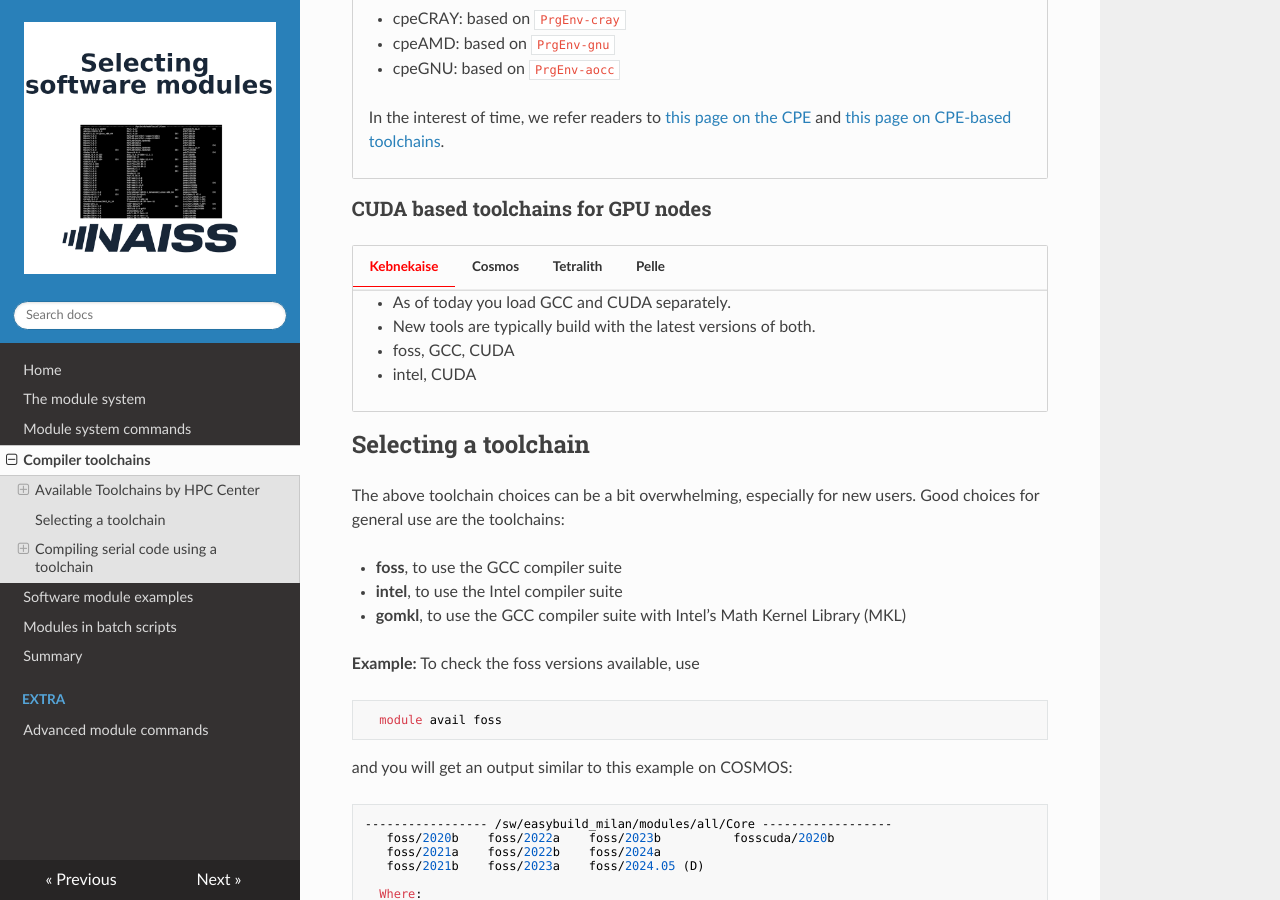
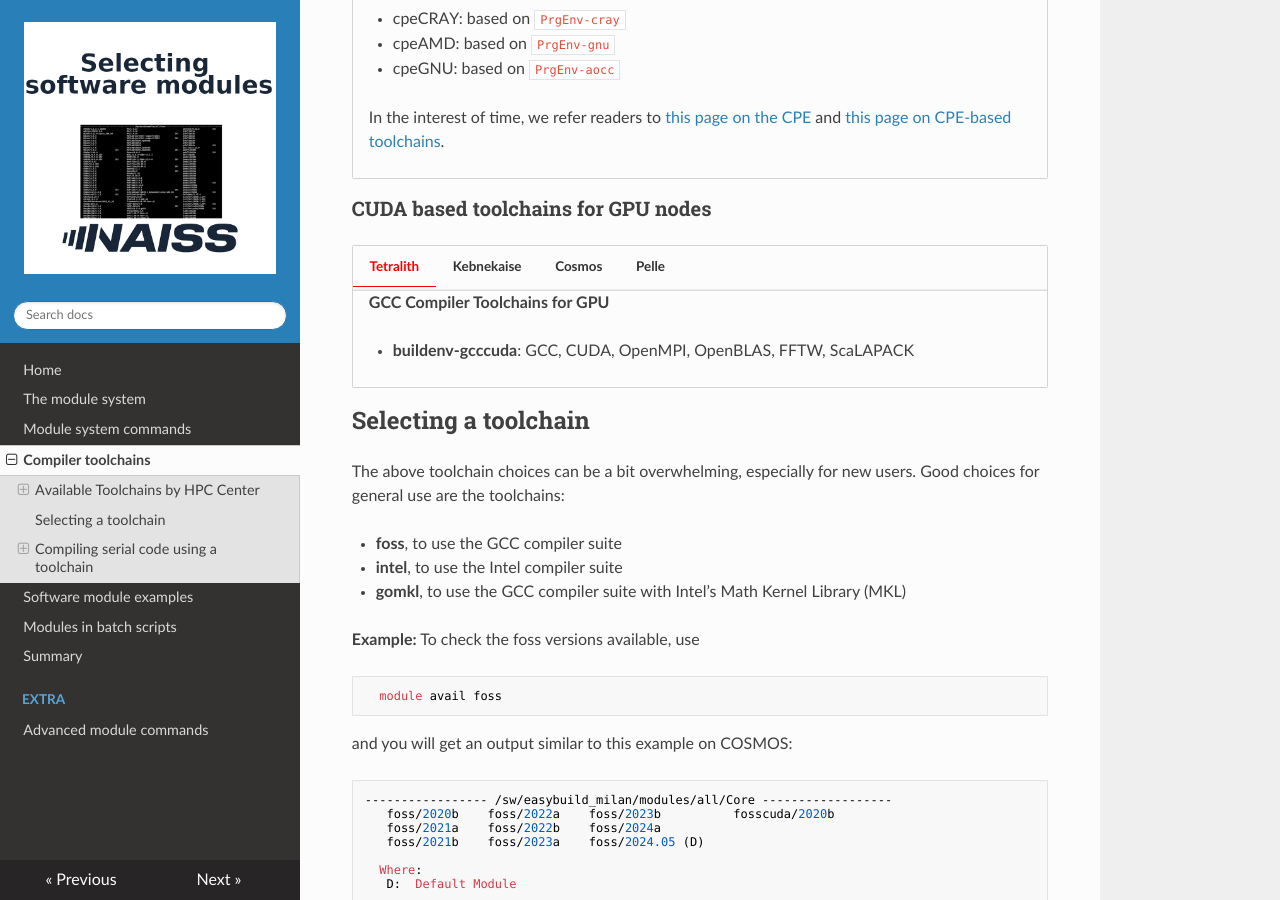
Before and after one commit to hpc2n/selecting-modules, an MkDocs documentation site: the page built from docs/toolchains.md, in a window 1280 px wide and 900 px high, scrolled down 1692 px. Built offline with MkDocs 1.6.1, drawn with Linux system fonts in a browser that asks for light colours; nearby versions of some CDN libraries; some of the changed lines change nothing that is shown.

Commit message:
Reworked the tetralith toolchain section

````diff
--- a/docs/toolchains.md
+++ b/docs/toolchains.md
@@ -67,6 +67,33 @@
 
     In the interest of time, we refer readers to [this page on the CPE](https://support.pdc.kth.se/doc/software_development/development/#the-cray-programming-environment) and [this page on CPE-based toolchains](https://support.pdc.kth.se/doc/software_development/easybuild/#toolchains).
 
+=== "Tetralith"
+
+    The toolchains available on Tetralith are called **buildenv**, which stands for build environment.   For CPU code build environments based on the Intel compiler and the GNU compiler suite are provided.
+
+    Check
+
+    ```
+    module avail buildenv-gcc
+    ```
+
+    or
+
+    ```
+    module avail buildenv-intel
+    ```
+
+    To check the available versions.  For example command
+
+    ```
+    module help buildenv-gcc/2023b-eb
+    ```
+
+    shows what is included in the module. In case of `buildenv-gcc/2023b-eb` it is OpenMPI for MPI support, OpenBLAS (BLAS and LAPACK support), FFTW and ScaLAPACK in addtion to the GCC compiler suite.
+
+    The `buildenv-intel/2023a-eb` contains Intel C/C++ and Fortran compilers, Intel MPI and Intel MKL.
+
+
 === "Kebnekaise"
 
     **GCC Compiler Toolchains**
@@ -99,23 +126,6 @@
        * **intel-compilers**: icc, icpc, ifort, icx, icpx, ifx (no MPI or MKL)
        * **iimpi**: icc, ifort, Intel MPI
 
-=== "Tetralith"
-
-    Note that unlike most clusters, on Tetralith, users must load a module of the form
-    `buildtool-easybuild/<version>` before loading any of the toolchains below.
-    After loading that prerequisite, users should check the available toolchains with
-    `ml avail <toolchain>` instead of `ml spider <toolchain>`.
-
-    **GCC Compiler Toolchains**
-
-       * **GCC**: GCC compiler only
-       * **foss**: GCC, OpenMPI, OpenBLAS, FFTW, BLACS, ScaLAPACK
-       * **gfbf**: GCC, FlexiBLAS, FFTW  (no MPI)
-
-    **Intel Compiler Toolchains**
-
-       * **intel**: icc, ifort, Intel MPI, MKL
-       * **intel-compilers**: icc, icpc, ifort, icx, icpx, ifx (no MPI or MKL)
 
 === "Pelle"
 
@@ -163,6 +173,13 @@
 
 ### CUDA based toolchains for GPU nodes
 
+=== "Tetralith"
+
+    **GCC Compiler Toolchains for GPU**
+
+       * **buildenv-gcccuda**: GCC, CUDA, OpenMPI, OpenBLAS, FFTW, ScaLAPACK
+
+
 === "Kebnekaise"
 
     - As of today you load GCC and CUDA separately.
@@ -184,11 +201,6 @@
        * **iimpic**: icc, ifort, CUDA, Intel MPI
        * **intelcuda**: icc, ifort, CUDA, Intel MPI, MKL
 
-=== "Tetralith"
-
-    **GCC Compiler Toolchains for GPU**
-
-       * **buildenv-gcccuda**: GCC, CUDA, OpenMPI, OpenBLAS, FFTW, ScaLAPACK
 
 === "Pelle"
 
````
